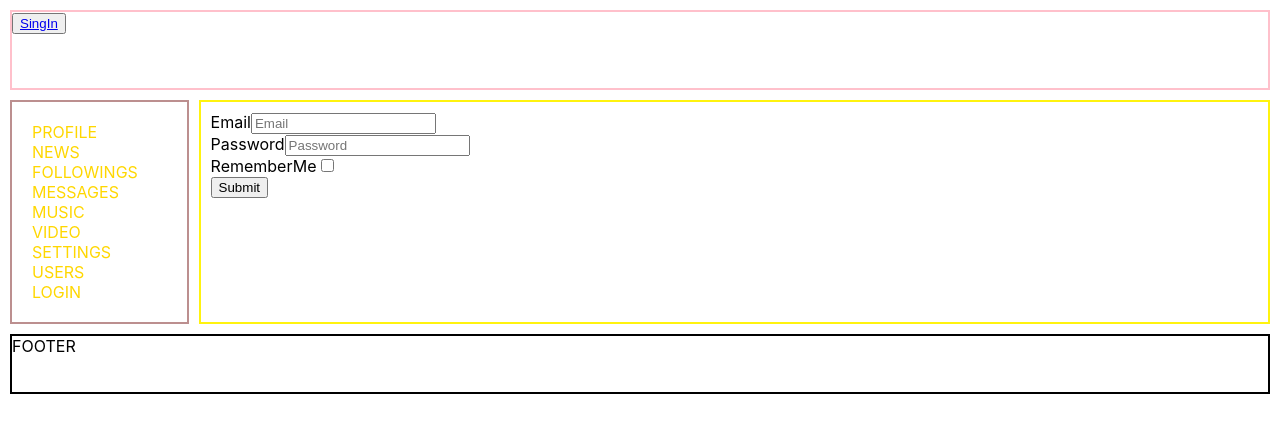
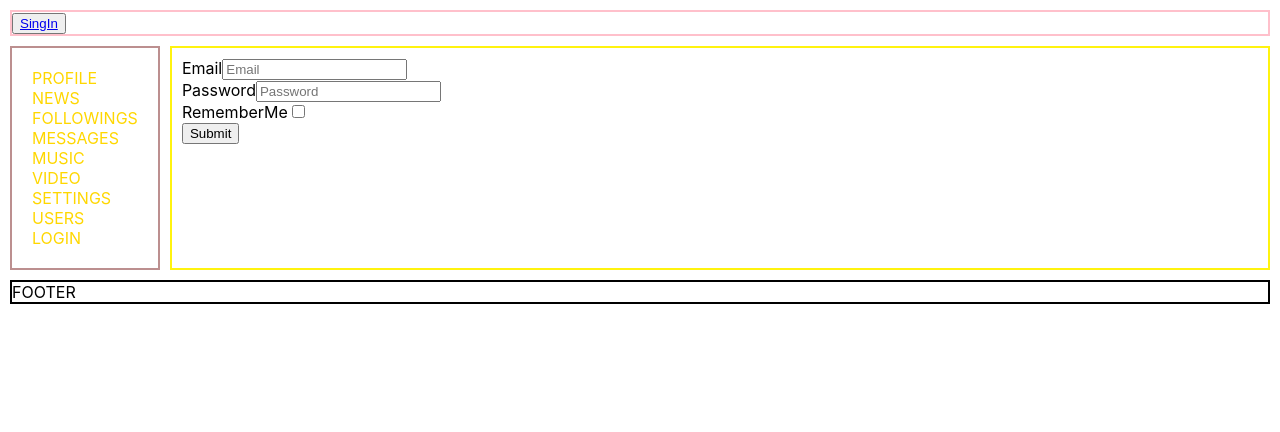
Before and after one commit to hrsk/samurai-way, a React (Create React App) app: page /login in a window 1280 px wide. Shown: the top 432 px of the page. Built offline with nearby package versions, Linux system fonts and the light colour scheme; no server answers.

Commit message:
refactoring layout with using flex, styling user, users, followings components

```diff
--- a/src/components/app/App.css
+++ b/src/components/app/App.css
@@ -1,13 +1,23 @@
+
 .app-wrapper {
   padding: 10px 10px 10px 10px;
-  margin: 0 auto;
-  display: grid;
-  grid-template-areas:
+  /* margin: 0 auto; */
+  display: flex;
+  flex-direction: column;
+  height: 100%;
+  max-width: 100%;
+  /* grid-template-areas:
     "header header"
     "nav content"
-    "footer footer";
+    "footer footer"; */
 
-  grid-template-rows: 80px 1fr 60px;
-  grid-template-columns: 1fr 6fr;
-  grid-gap: 10px;
+  /* grid-template-rows: 80px 1fr 60px;
+  grid-template-columns: 1fr 6fr; */
+  /* grid-gap: 10px; */
+  gap: 10px;
 }
+
+.content-wrapper {
+  display: flex;
+  gap: 10px;
+}
--- a/src/components/app/App.tsx
+++ b/src/components/app/App.tsx
@@ -8,8 +8,10 @@ export const App = () => {
   return (
     <div className={"app-wrapper"}>
       <HeaderContainer />
-      <Content />
-      <NavbarContainer />
+      <div className='content-wrapper'>
+        <NavbarContainer />
+        <Content />
+      </div>
       <Footer />
     </div>
   )
--- a/src/components/content/Content.module.css
+++ b/src/components/content/Content.module.css
@@ -1,5 +1,6 @@
 .contentWrapper {
-    grid-area: content;
+    /* grid-area: content; */
+    width: 100%;
     padding: 10px;
     border: rgb(255, 243, 15) solid 2px;
 }
--- /dev/null
+++ b/src/components/following/Followings.module.css
@@ -0,0 +1,7 @@
+.grid {
+
+    display: grid;
+    grid-template: auto /repeat(5, 1fr) ;
+    margin-top: 15px;
+    gap: 10px;
+}
--- a/src/components/following/Followings.tsx
+++ b/src/components/following/Followings.tsx
@@ -2,6 +2,7 @@ import { Preloader } from "../../features/Preloader"
 import { Pagination } from "../pagination/Pagination"
 import { User } from "../users/User"
 import { ConnectedPropsType } from "./FollowingContainer"
+import styles from './Followings.module.css'
 
 interface PropsType extends ConnectedPropsType {
     setCurrentPage: (pageNumber: number) => void
@@ -20,11 +21,13 @@ export const Followings = (props: PropsType) => {
             {
                 props.isFetching
                     ? <Preloader />
-                    : props.followings.map(user => <User user={user}
-                        isFollow={props.isFollow}
-                        subscribe={props.subscribe}
-                        unsubscribe={props.unsubscribe} />
-                    )
+                    : <div className={styles.grid}>
+                        {props.followings.map(user => <User user={user}
+                            isFollow={props.isFollow}
+                            subscribe={props.subscribe}
+                            unsubscribe={props.unsubscribe} />
+                        )}
+                    </div>
             }
         </div>
     )
--- a/src/components/footer/Footer.module.css
+++ b/src/components/footer/Footer.module.css
@@ -1,4 +1,5 @@
 .footer {
-    grid-area: footer;
+
+    /* grid-area: footer; */
     border: black solid 2px;
 }
--- a/src/components/header/Header.module.css
+++ b/src/components/header/Header.module.css
@@ -1,4 +1,5 @@
 .header {
-    grid-area: header;
+    /* grid-area: header; */
     border: pink solid 2px;
+    position: sticky;
 }
--- a/src/components/navbar/Navbar.module.css
+++ b/src/components/navbar/Navbar.module.css
@@ -1,10 +1,12 @@
 .nav {
-    display: grid;
+    display: flex;
+    flex-direction: column;
+    /* display: grid; */
     border: rosybrown solid 2px;
-    grid-area: nav;
+    /* grid-area: nav; */
     padding: 20px;
-    grid-template-rows: 1fr;
-    grid-template-columns: 8fr;
+    /* grid-template-rows: 1fr; */
+    /* grid-template-columns: 8fr;s */
 }
 .link {
     text-decoration: none;
--- /dev/null
+++ b/src/components/users/User.module.css
@@ -0,0 +1,39 @@
+.userWrapper {
+    width: 150px;
+    height: 150px;
+    border-radius: 34px;
+    display: flex;
+    flex-direction: column;
+    align-items: center;
+    justify-content: center;
+
+}
+
+.avatar {
+    border-radius: 50%;
+    object-fit: cover;
+    width: 48px;
+}
+
+.status {
+    font-size: 14px;
+    text-align: center;
+    word-break: break-word;
+}
+
+.button {
+    color: #fff;
+    font-size: 14px;
+    background-color: #6e94ff;
+    padding: 4px 4px;
+    margin-top: 4px;
+    border-radius: 8px;
+    border: none;
+}
+
+.button:hover {
+    background-color: #a57cff;
+    color: #fff;
+    text-shadow: #fff 0 0 2px;
+    box-shadow: #f280f1 0 0 8px;
+}
--- a/src/components/users/User.tsx
+++ b/src/components/users/User.tsx
@@ -1,6 +1,7 @@
 import { NavLink } from "react-router-dom"
 import no_avatar from "../../assets/avatar_images/no_avatar.png"
 import { UserType } from "../../types"
+import style from './User.module.css'
 
 type PropsType = {
     user: UserType,
@@ -23,24 +24,18 @@ export const User = (props: PropsType) => {
 
     return (
         <div key={props.user.id}>
-            <div>
-                <span style={{ display: 'block' }}>
-                    Nickname: <p style={{ display: 'inline-block', fontStyle: 'italic' }}>{props.user.name}</p>
-                </span>
-                <span style={{ display: 'block' }}>
-                    Status: <p style={{ display: 'inline-block', fontStyle: 'italic' }}>{props.user.status}</p>
-                </span>
+            <div className={style.userWrapper}>
                 <NavLink to={`profile/${props.user.id}`}>
-                    <img style={{ width: '64px', height: '64px' }}
+                    <img className={style.avatar}
                         src={props.user.photos.small ? props.user.photos.large : no_avatar}
                         alt="" />
                 </NavLink>
-            </div>
-            <div>
+                <span>{props.user.name}</span>
+                <span className={style.status}>{props.user.status}</span>
                 {
                     props.user.followed
-                        ? <button onClick={unsubscribeHandler} disabled={disabledHandler}>UNFOLLOW</button>
-                        : <button onClick={subscribeHandler} disabled={disabledHandler}>FOLLOW</button>
+                        ? <button className={style.button} onClick={unsubscribeHandler} disabled={disabledHandler}>UNFOLLOW</button>
+                        : <button className={style.button} onClick={subscribeHandler} disabled={disabledHandler}>FOLLOW</button>
                 }
             </div>
         </div>
--- /dev/null
+++ b/src/components/users/Users.module.css
@@ -0,0 +1,7 @@
+.grid {
+
+    display: grid;
+    grid-template: auto /repeat(5, 1fr) ;
+    margin-top: 15px;
+    gap: 10px;
+}
--- a/src/components/users/Users.tsx
+++ b/src/components/users/Users.tsx
@@ -2,6 +2,7 @@ import { Preloader } from "../../features/Preloader"
 import { Pagination } from "../pagination/Pagination"
 import { User } from "./User"
 import { ConnectedPropsType } from "./UsersContainer"
+import style from './Users.module.css'
 
 interface PropsType extends ConnectedPropsType {
     setCurrentPage: (pageNumber: number) => void
@@ -20,11 +21,13 @@ export const Users = (props: PropsType) => {
             {
                 props.isFetching
                     ? <Preloader />
-                    : props.users.map(user => <User user={user}
-                        isFollow={props.isFollow}
-                        subscribe={props.subscribe}
-                        unsubscribe={props.unsubscribe} />
-                    )
+                    : <div className={style.grid}>
+                        {props.users.map(user => <User user={user}
+                            isFollow={props.isFollow}
+                            subscribe={props.subscribe}
+                            unsubscribe={props.unsubscribe} />
+                        )}
+                    </div>
             }
         </div>
     )
```
